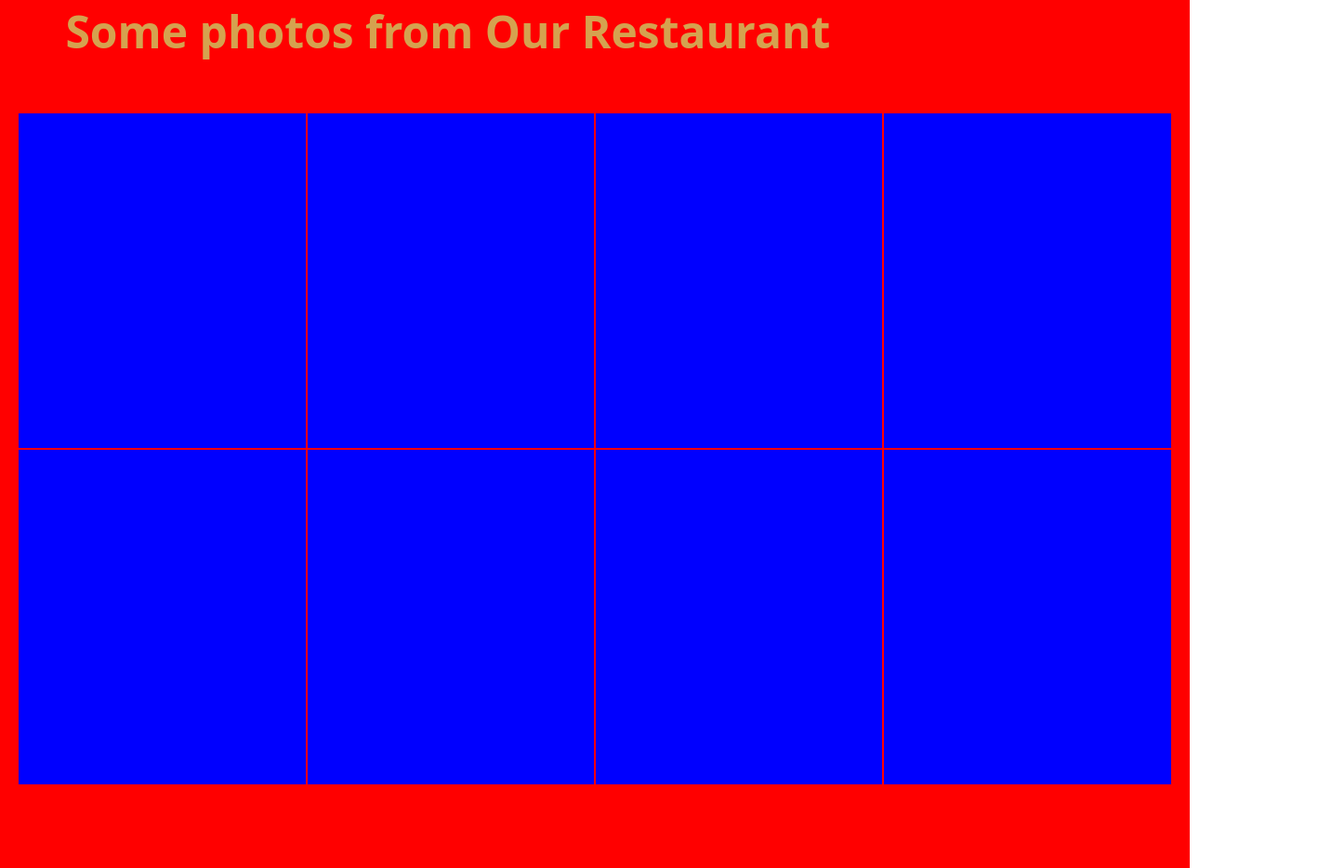
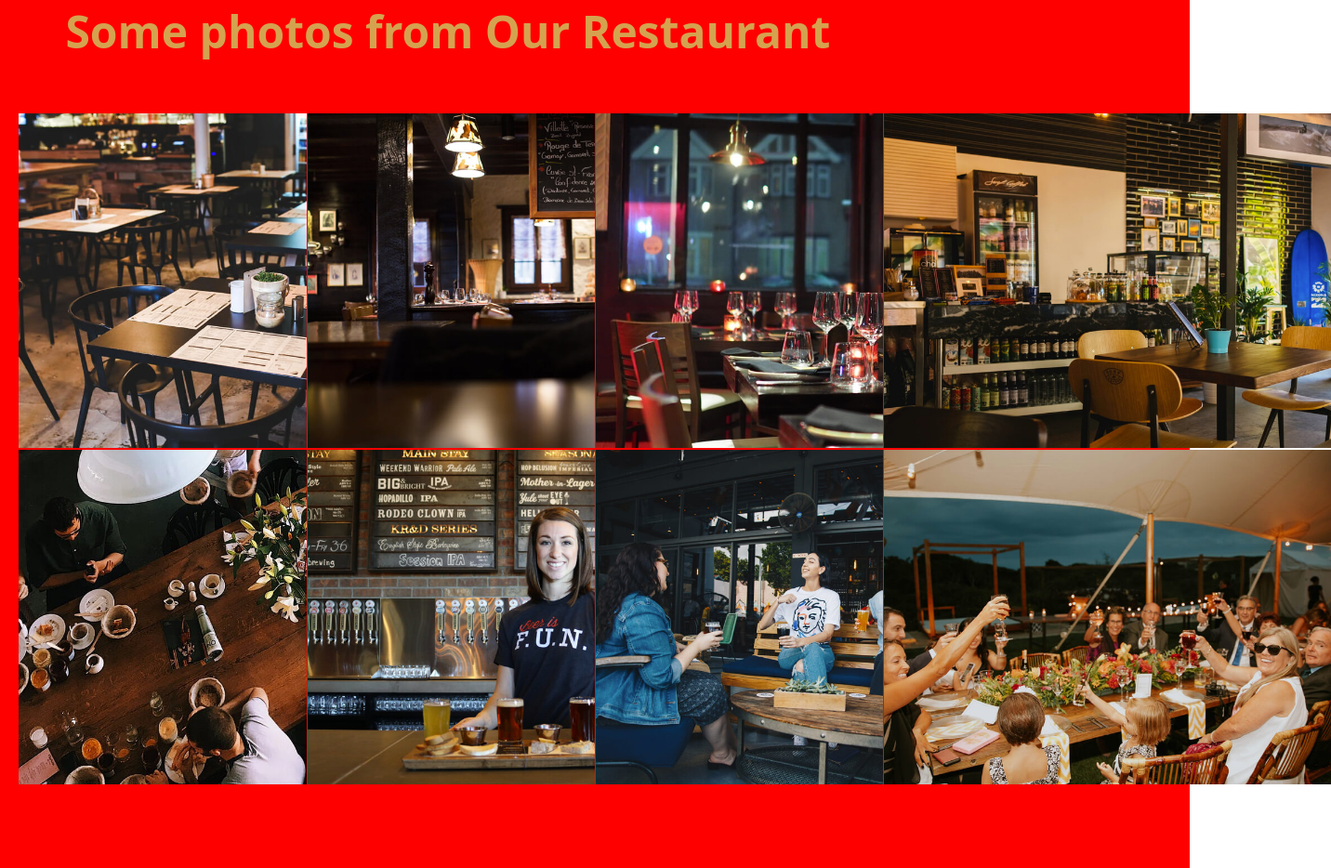
Before and after one commit to ArtusAbelard/ARTUS_CBIENBON, a website: page index.html in a window 1280 px wide. Shown: the part 5652-6586 px from the top of the page at 93% size, 1432 px wide, since content can reach past the window. Drawn offline with nearby package versions, Linux system fonts and the light colour scheme.

Commit message:
oush for working on main computer

```diff
--- a/index.html
+++ b/index.html
@@ -287,14 +287,14 @@
       <h6 class="text-white text-start textsec6 fs-5">GALLERY</h6>
       <h2 class="text-orange pb-10 text-start textsec6 fw-bold display-5">Some photos from Our Restaurant</h2>
       <div id="divsec6" class="d-flex flex-wrap">
-        <div class="divimg"></div>
-        <div class="divimg"></div>
-        <div class="divimg"></div>
-        <div class="divimg"></div>
-        <div class="divimg"></div>
-        <div class="divimg"></div>
-        <div class="divimg"></div>
-        <div class="divimg"></div>
+        <div class="divimg"><img src="./public/img/gallery/gallery-1.jpg" height="100%" alt=""></div>
+        <div class="divimg"><img src="./public/img/gallery/gallery-2.jpg" height="100%" alt=""></div>
+        <div class="divimg"><img src="./public/img/gallery/gallery-3.jpg" height="100%" alt=""></div>
+        <div class="divimg"><img src="./public/img/gallery/gallery-4.jpg" height="100%" alt=""></div>
+        <div class="divimg"><img src="./public/img/gallery/gallery-5.jpg" height="100%" alt=""></div>
+        <div class="divimg"><img src="./public/img/gallery/gallery-6.jpg" height="100%" alt=""></div>
+        <div class="divimg"><img src="./public/img/gallery/gallery-7.jpg" height="100%" alt=""></div>
+        <div class="divimg"><img src="./public/img/gallery/gallery-8.jpg" height="100%" alt=""></div>
       </div>
     </section>
 
```
Also changed, not shown: src/sass/modules/section6.sass (+7 -0 lines).
